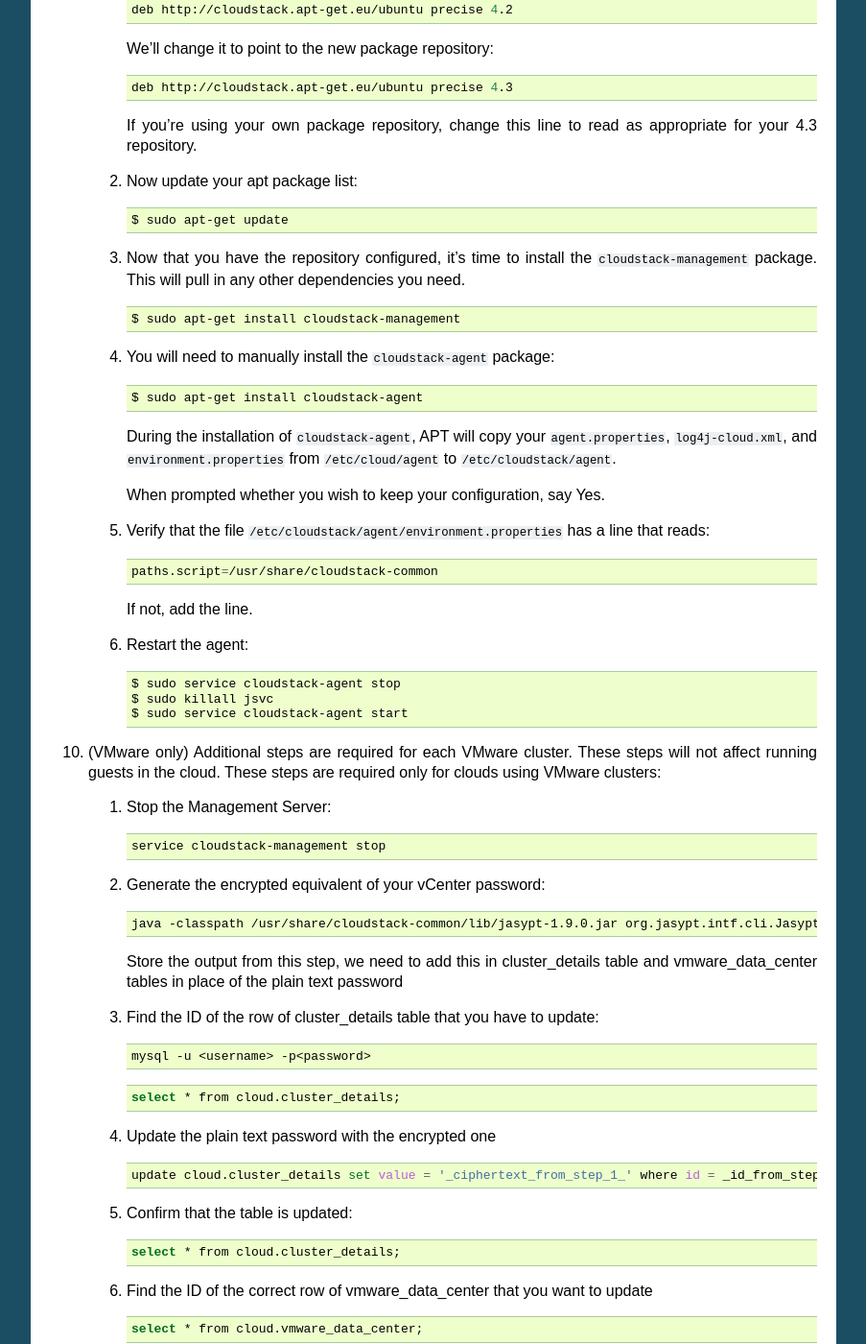
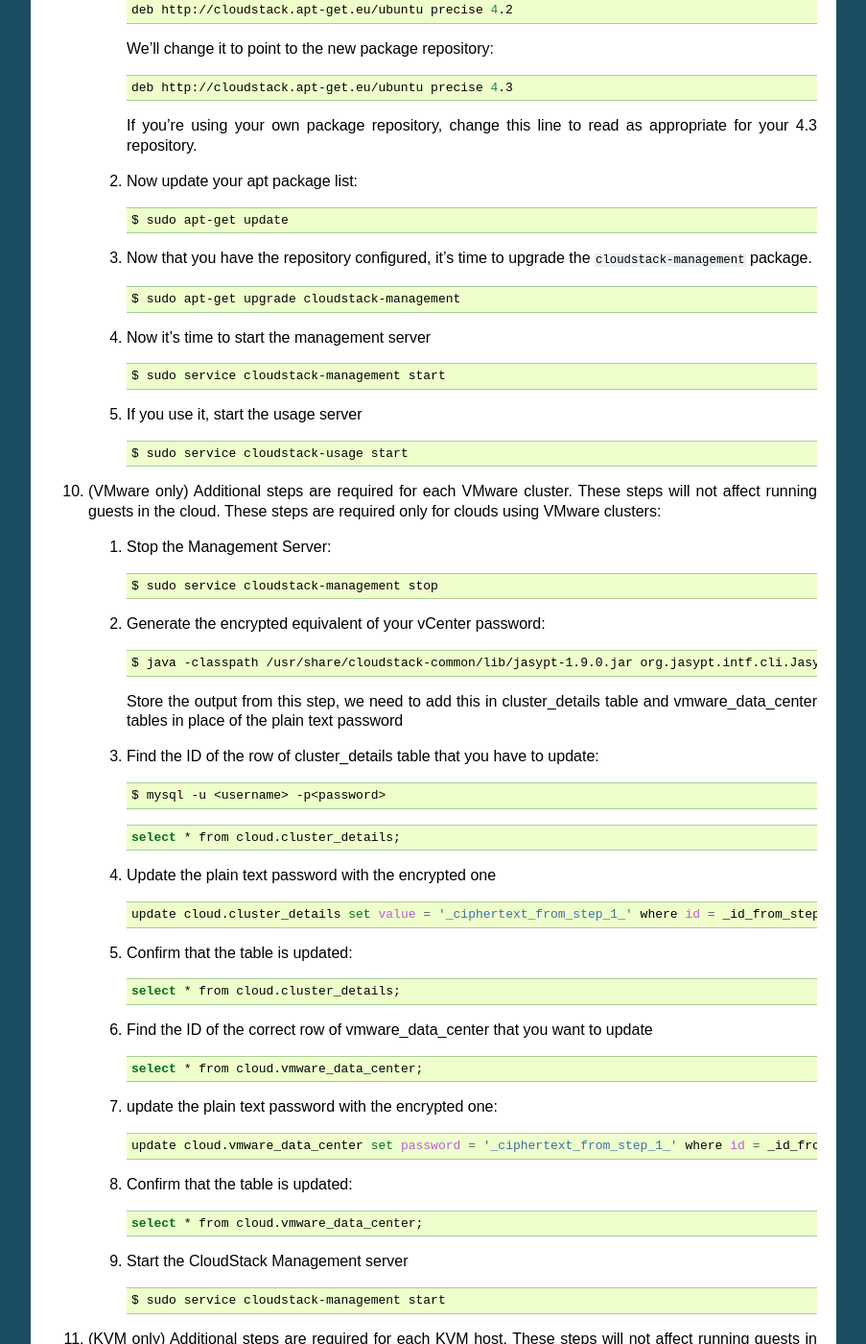
Before and after one commit to apache/cloudstack-docs-rn, a Sphinx documentation site: the page built from source/rnotes.rst, in a window 1280 px wide and 1400 px high, scrolled down 4151 px. Shown: the whole window at 96% size, without its empty margins (198-1101 px from the left). Built offline with Sphinx 7.4.7, drawn with Linux system fonts in a browser that asks for light colours; some of the changed text lies outside the part shown.

Commit message:
Update 4.2.0 upgrade instructions
Update 4.2.0 upgrade instructions for Ubuntu and CentOS to correct apt / yum usage.

Signed-off-by: Sebastien Goasguen <runseb@gmail.com>

```diff
--- a/source/rnotes.rst
+++ b/source/rnotes.rst
@@ -201,9 +201,9 @@
 
       (optional) Install GPG keys if needed:
 
-   .. sourcecode:: bash
-
-       $ sudo apt-get install gpg
+      .. sourcecode:: bash
+
+          $ sudo apt-get install gpg
 
    #.
 
@@ -358,50 +358,28 @@
 
    #.
 
-      Now that you have the repository configured, it's time to install
-      the ``cloudstack-management`` package. This will pull in any other
-      dependencies you need.
-
-      .. sourcecode:: bash
-
-          $ sudo apt-get install cloudstack-management
-
-   #.
-
-      You will need to manually install the ``cloudstack-agent``
-      package:
-
-      .. sourcecode:: bash
-
-          $ sudo apt-get install cloudstack-agent
-
-      During the installation of ``cloudstack-agent``, APT will copy your ``agent.properties``, ``log4j-cloud.xml``, and
-      ``environment.properties`` from ``/etc/cloud/agent`` to ``/etc/cloudstack/agent``.
-
-      When prompted whether you wish to keep your configuration, say
-      Yes.
-
-   #.
-
-      Verify that the file
-      ``/etc/cloudstack/agent/environment.properties`` has a line that
-      reads:
-
-      .. sourcecode:: bash
-
-          paths.script=/usr/share/cloudstack-common
-
-      If not, add the line.
-
-   #.
-
-      Restart the agent:
-
-      .. sourcecode:: bash
-
-          $ sudo service cloudstack-agent stop
-          $ sudo killall jsvc
-          $ sudo service cloudstack-agent start
+      Now that you have the repository configured, it's time to upgrade
+      the ``cloudstack-management`` package.
+
+      .. sourcecode:: bash
+
+          $ sudo apt-get upgrade cloudstack-management
+
+   #.
+
+      Now it's time to start the management server
+
+      .. sourcecode:: bash
+
+          $ sudo service cloudstack-management start
+
+   #.
+
+      If you use it, start the usage server
+
+      .. sourcecode:: bash
+
+          $ sudo service cloudstack-usage start
 
 #.
 
@@ -423,7 +401,7 @@
 
       .. sourcecode:: bash
 
-          java -classpath /usr/share/cloudstack-common/lib/jasypt-1.9.0.jar org.jasypt.intf.cli.JasyptPBEStringEncryptionCLI encrypt.sh input="_your_vCenter_password_" password="`cat /etc/cloudstack/management/key`" verbose=false
+          $ java -classpath /usr/share/cloudstack-common/lib/jasypt-1.9.0.jar org.jasypt.intf.cli.JasyptPBEStringEncryptionCLI encrypt.sh input="_your_vCenter_password_" password="`cat /etc/cloudstack/management/key`" verbose=false
 
       Store the output from this step, we need to add this in
       cluster\_details table and vmware\_data\_center tables in place of
@@ -436,7 +414,7 @@
 
       .. sourcecode:: bash
 
-          mysql -u <username> -p<password>
+          $ mysql -u <username> -p<password>
 
       .. sourcecode:: bash
 
@@ -508,7 +486,7 @@
 
       .. sourcecode:: bash
 
-          $ sudo service cloud-agent stop
+          $ sudo service cloudstack-agent stop
 
    #.
 
@@ -573,9 +563,15 @@
 
    #.
 
-      For KVM hosts, you will need to upgrade the ``cloud-agent``
-      package, similarly installing the new version as
-      ``cloudstack-agent``.
+      Now it's time to restart the management server
+
+      .. sourcecode:: bash
+
+          $ sudo service cloudstack-management start
+
+   #.
+
+      For KVM hosts, upgrade the ``cloudstack-agent`` package
 
       .. sourcecode:: bash
 
```
Also changed, not shown: other parts of source/rnotes.rst (+16 -4 lines).
